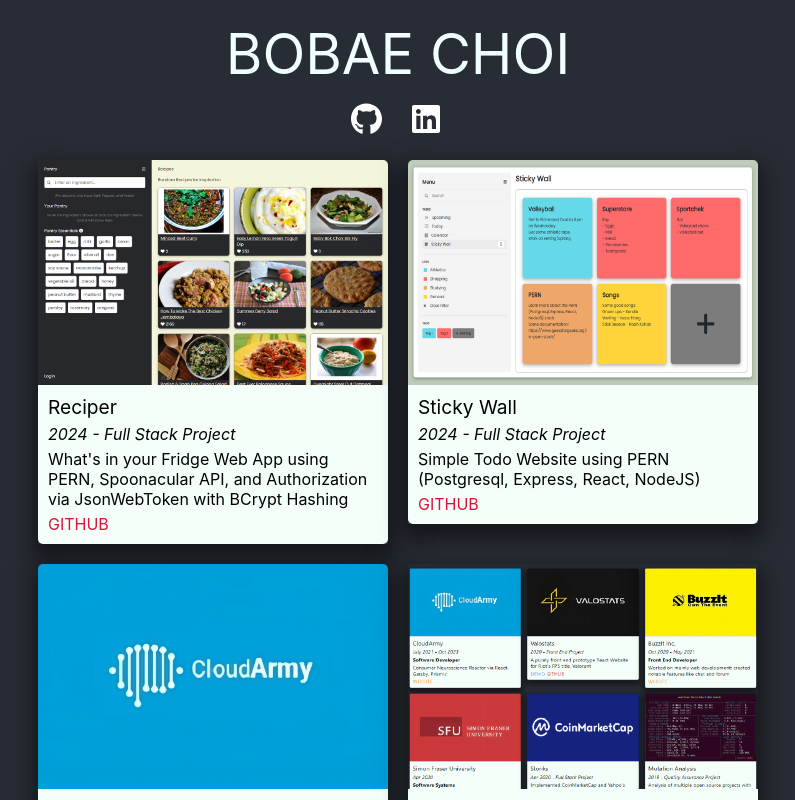
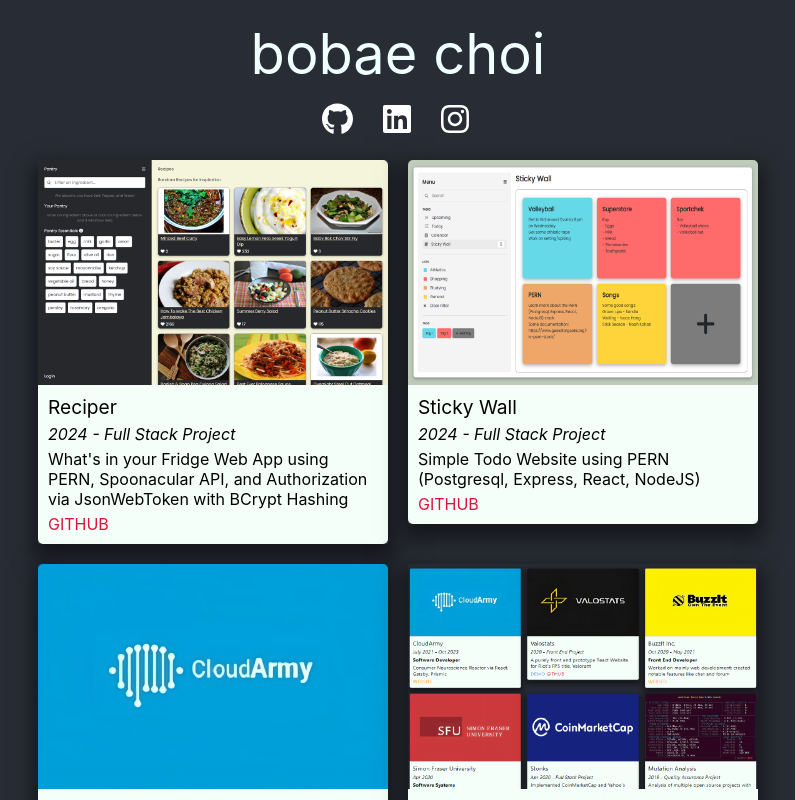
Before and after one commit to bobaec/portfolio, a React (Create React App) app: page / in a window 1280 px wide. Shown: the top 800 px of the page, without its empty margins (242-1037 px from the left). Built offline with nearby package versions, Linux system fonts and the light colour scheme.

Commit message:
styling updates, add instagram

```diff
--- a/src/App.js
+++ b/src/App.js
@@ -20,7 +20,7 @@
     return (
         <div className="portfolio-container">
             <Header
-                title="BOBAE CHOI"
+                title="bobae choi"
                 description={personalDescription}
                 socials={true}
             />
--- a/src/components/Header/Header.js
+++ b/src/components/Header/Header.js
@@ -1,19 +1,22 @@
 import React from "react";
 import './Header.scss';
 import { FontAwesomeIcon } from '@fortawesome/react-fontawesome'
-import { faGithub, faLinkedin } from '@fortawesome/free-brands-svg-icons'
+import { faGithub, faLinkedin, faInstagram } from '@fortawesome/free-brands-svg-icons'
 
-const Header = ({title = "", description = "", socials = true}) => {
+const Header = ({ title = "", description = "", socials = true }) => {
     return (
         <div className="header-container">
             <div className="header-title">{title}</div>
             <div className="header-description">{description}</div>
             {socials ? <div className="socials-container">
                 <a href="https://github.com/bobaec">
-                    <FontAwesomeIcon icon={faGithub} inverse size="2x"/>
+                    <FontAwesomeIcon icon={faGithub} inverse size="2x" />
                 </a>
                 <a href="https://www.linkedin.com/in/bobaechoi/">
-                <FontAwesomeIcon icon={faLinkedin} inverse size="2x"/>
+                    <FontAwesomeIcon icon={faLinkedin} inverse size="2x" />
+                </a>
+                <a href="https://www.instagram.com/bobaec_">
+                    <FontAwesomeIcon icon={faInstagram} inverse size="2x" />
                 </a>
             </div> : null}
         </div>
--- a/src/components/Header/Header.scss
+++ b/src/components/Header/Header.scss
@@ -13,8 +13,10 @@
         display: flex;
         justify-content: center;
         margin: 15px 20px 25px 15px;
+        a {
+            margin: 0 15px;
+        }
         svg {
-            padding: 0 15px;
             cursor: pointer;
         }
     }
```
